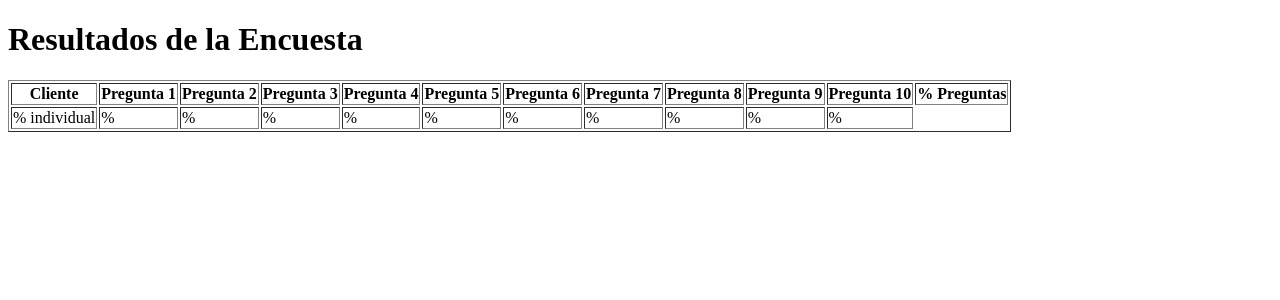
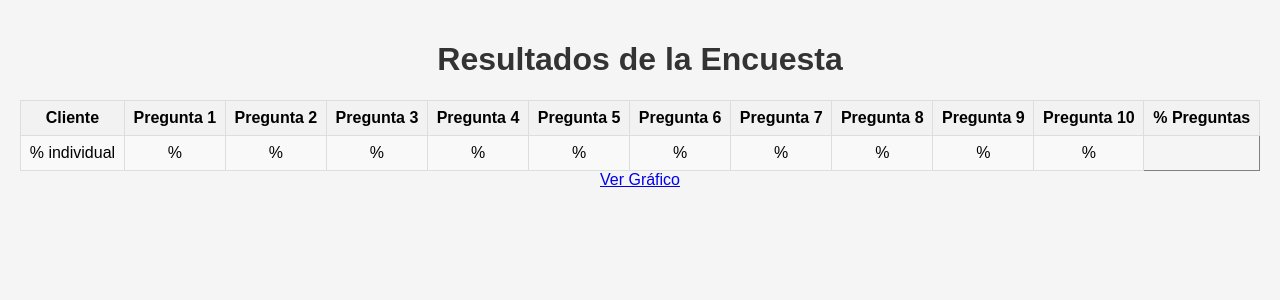
Before and after one commit to ManuelHuayhua/encuesta-BI, a Flask app: template templates/index.html in a window 1280 px wide. Shown: the top 300 px of the page. Run offline with Flask 3, Linux system fonts and the light colour scheme; the template is opened without the code that fills it, so the values that code supplies are empty; some libraries are stand-ins or nearby versions.

Commit message:
terminado-mejorado

```diff
--- a/app.py
+++ b/app.py
@@ -414,4 +414,4 @@
     return "Error de conexión a la base de datos."
 
 if __name__ == '__main__':
-    app.run(debug=True)
+    app.run(port=8080)
--- a/templates/index.html
+++ b/templates/index.html
@@ -5,6 +5,39 @@
         <meta name="viewport" content="width=device-width, initial-scale=1.0">
         <title>Resultados de la Encuesta</title>
         <script src="https://cdn.jsdelivr.net/npm/chart.js"></script>
+        <style>
+            body {
+                font-family: 'Arial', sans-serif;
+                background-color: #f5f5f5;
+                margin: 0;
+                padding: 20px;
+                text-align: center;
+            }
+
+            h1 {
+                color: #333;
+            }
+
+            table {
+                width: 100%;
+                border-collapse: collapse;
+                margin-top: 20px;
+            }
+
+            th, td {
+                border: 1px solid #ddd;
+                padding: 8px;
+                text-align: center;
+            }
+
+            th {
+                background-color: #f2f2f2;
+            }
+
+            tr:nth-child(even) {
+                background-color: #f9f9f9;
+            }
+        </style>
     </head>
 <body>
 
@@ -65,7 +98,7 @@
 
 
 
-
+    <a href="/grafico" class="button">Ver Gráfico</a>
 
 </body>
 
```
Also changed, not shown: templates/grafico.html (+29 -5 lines). Lines whose indentation alone changed are shown as unchanged.
